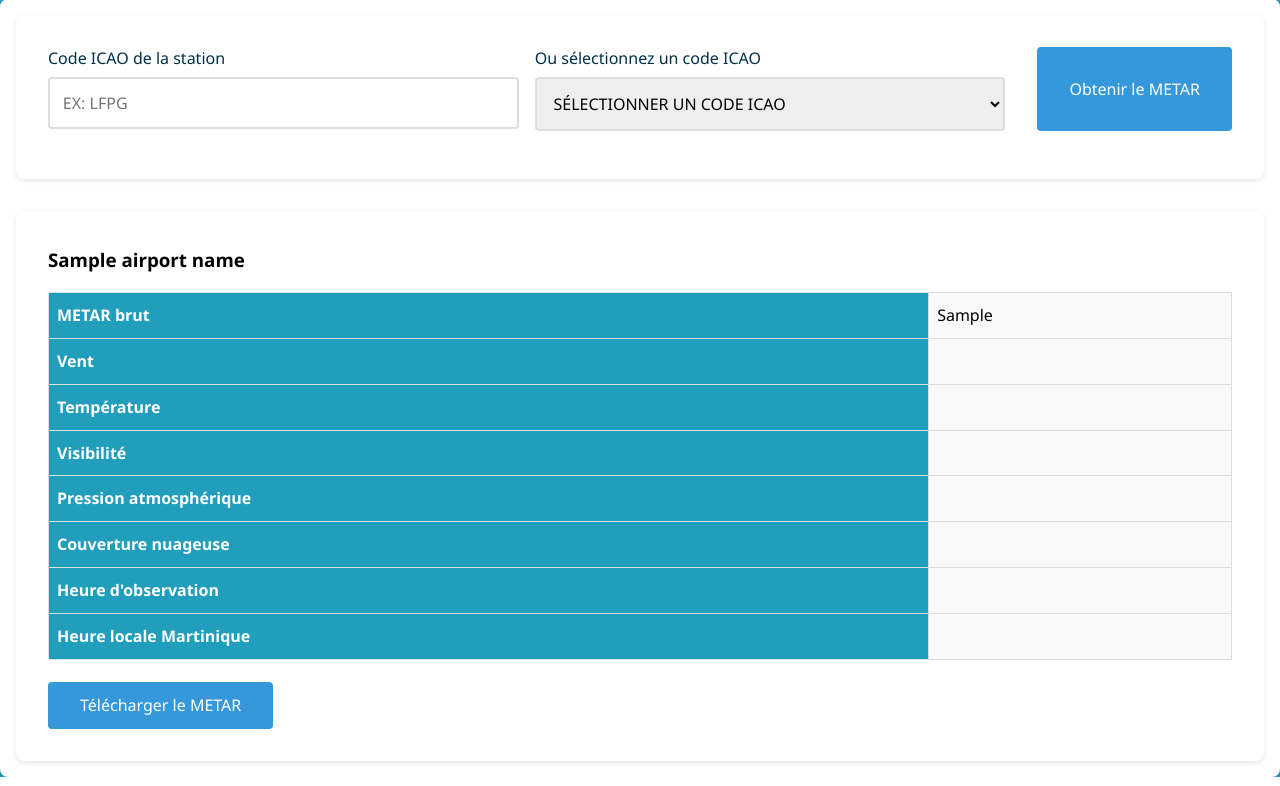
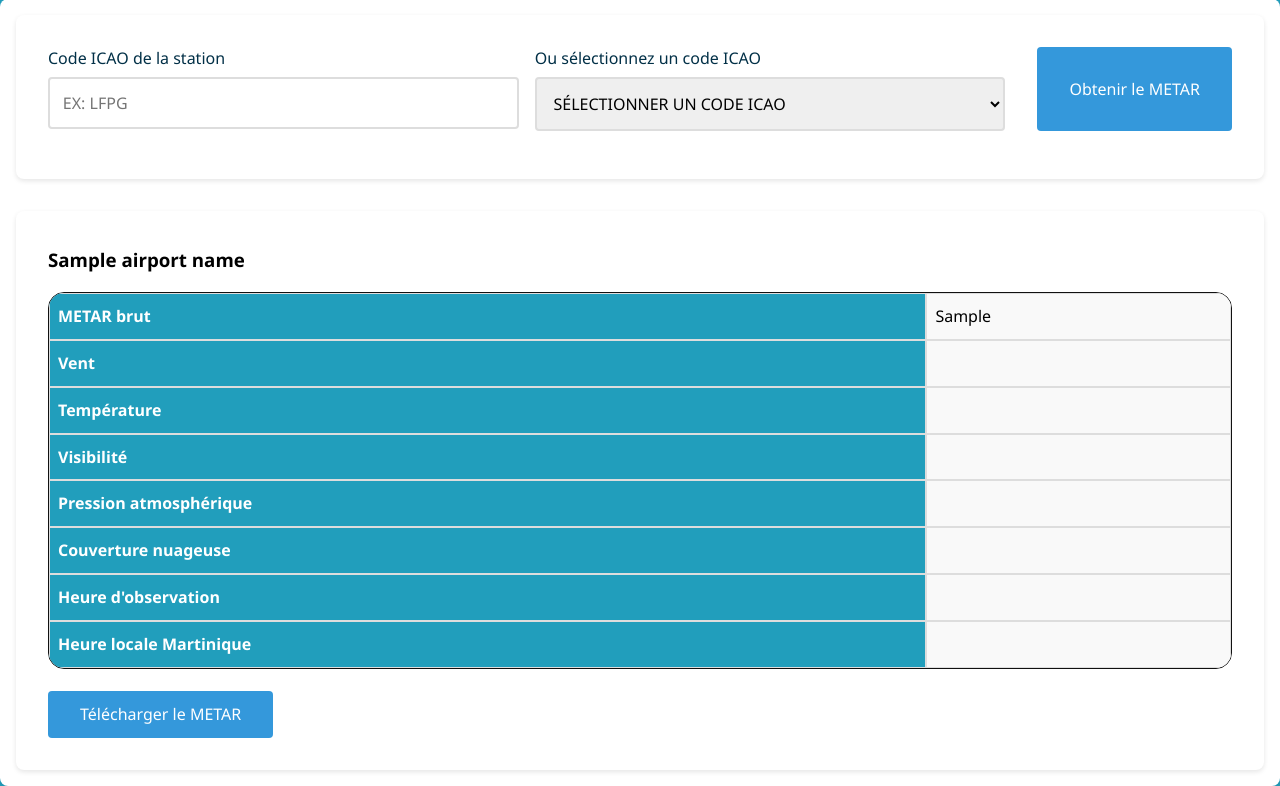
Before and after one commit to donotdisturb7/metar, a Flask app: template templates/index.html in a window 1280 px wide. Shown: the part 116-902 px from the top of the page. Run offline with Flask 3, Linux system fonts and the light colour scheme; the template is opened without the code that fills it: most values are stand-ins (such as "Sample title", 1, 10 or a date in 2020); parts of the project's set-up code (start-up, migrations or seed data) failed here and were passed over.

Commit message:
Modifications ui/border radius table

```diff
--- a/app.py
+++ b/app.py
@@ -10,6 +10,8 @@ from tzlocal import get_localzone
 local_tz = get_localzone()
 timezone = str(local_tz)
 country = timezone.split('/')[1]
+
+
 
 app = Flask(__name__)
 
--- a/static/styles.css
+++ b/static/styles.css
@@ -113,20 +113,27 @@ button:hover {
 
 .metar-info table {
     width: 100%;
-    border-collapse: collapse;
+    border-collapse: separate;
+    border-spacing: 0;
     margin-top: 1rem;
+    border-radius: 16px;
+    overflow: hidden;
+    border: 1px solid #111;
+
 }
 
 .metar-info th, .metar-info td {
     border: 1px solid #ddd;
     padding: 8px;
     flex-wrap: wrap;
+
 }
 
 .metar-info th {
     background-color: var(--bg-color);
     color: white;
     text-align: left;
+
 }
 
 .metar-info td {
```
